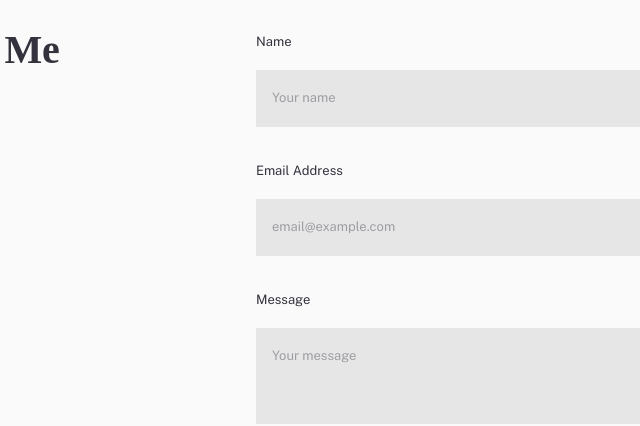
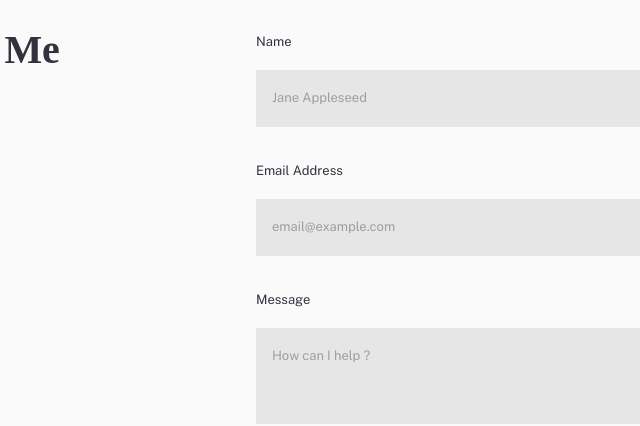
Before and after one commit to ClementGC/Minimalist-Portfolio-ECF, a plain HTML site: page contact.html in a window 1280 px wide. Shown: the part 530-956 px from the top of the page, 263-903 px from the left. Drawn offline with nearby package versions, Linux system fonts and the light colour scheme; a web font is replaced by a local one.

Commit message:
contact fix

```diff
--- a/contact.html
+++ b/contact.html
@@ -58,7 +58,7 @@
                     <div class="contact-form-input">
                         <label for="name">Name</label>
                         <span class="error-message error-message-name"></span>
-                        <input type="text" id="name" class="default" name="name" placeholder="Your name" required/>
+                        <input type="text" id="name" class="default" name="name" placeholder="Jane Appleseed" required/>
                     </div>
                     <div class="contact-form-input">
                         <label for="email">Email Address</label>
@@ -68,7 +68,7 @@
                     <div class="contact-form-input">
                         <label for="message">Message</label>
                         <span class="error-message error-message-textarea"></span>
-                        <textarea name="message" id="message" class="default" required placeholder="Your message"></textarea>
+                        <textarea name="message" id="message" class="default" required placeholder="How can I help ?"></textarea>
                     </div>
                     <button type="submit" class="button button-primary" disabled>Send Message</button>
                 </form>
```
